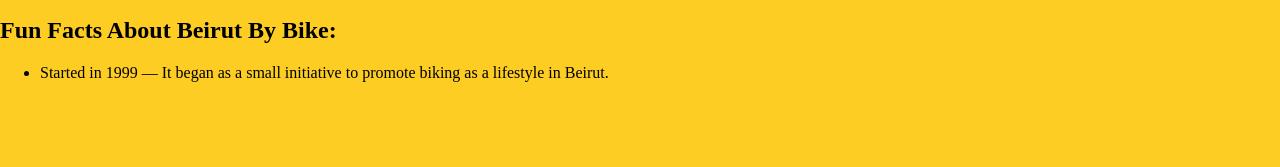
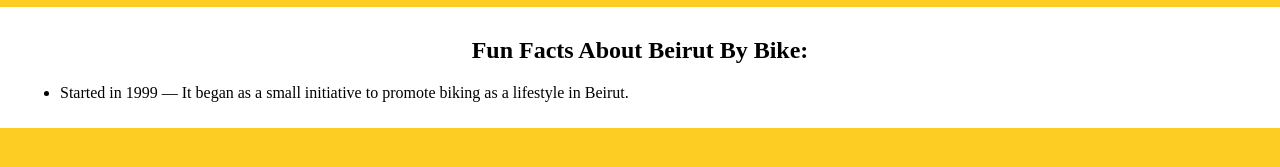
Before and after one commit to AdamAbdallah1/my-favorite-place, a plain HTML site: page pages/facts.html in a window 1280 px wide. Shown: the part 153-320 px from the top of the page. Drawn offline with Linux system fonts and the light colour scheme.

Commit message:
Styling fun facts and ul inside it

```diff
--- a/css/index.css
+++ b/css/index.css
@@ -53,3 +53,14 @@ header img{
     background-color: #FDCD23;
     color: white;
 }
+
+.fun-facts {
+    background-color: white;
+    text-align: center;
+    margin: 10px auto;
+    padding: 10px 20px;
+}
+
+.fun-facts ul{
+    text-align: left;
+}
```
